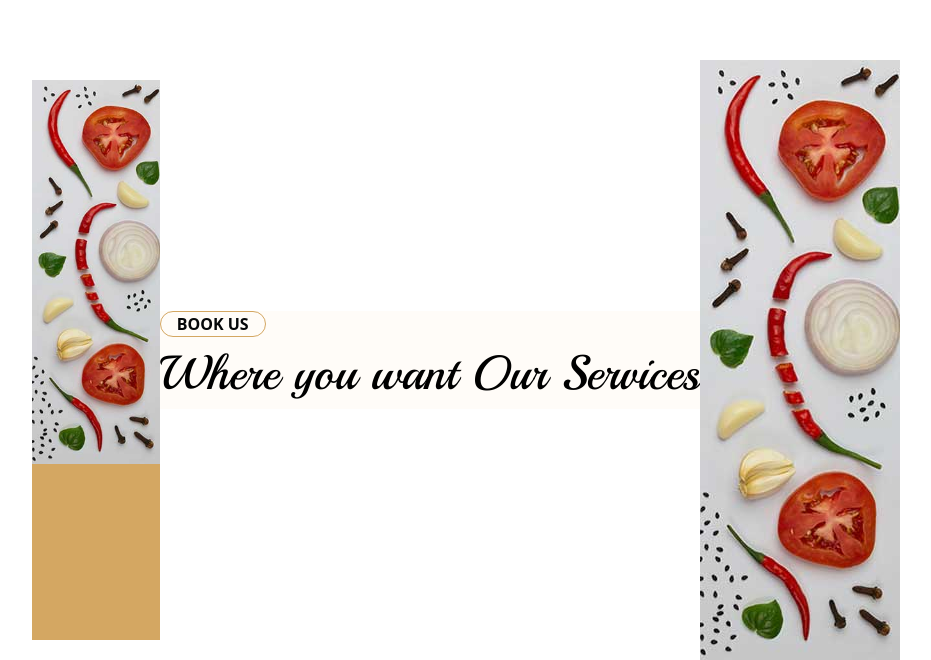
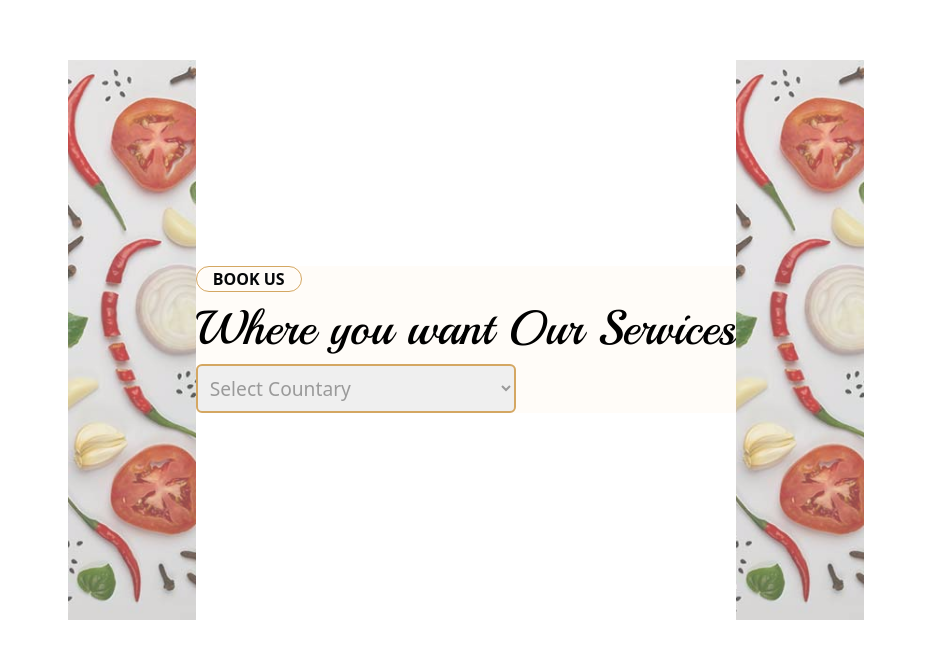
Before and after one commit to chwaleed/Resturant_Website, a React (Vite) app: page / in a window 1280 px wide. Shown: the part 6237-6897 px from the top of the page, without its empty margins (174-1105 px from the left). After the commit the page ends 6857 px from the top, so only its background shows below. Built offline with nearby package versions, Linux system fonts and the light colour scheme.

Commit message:
added select tag in booking page

```diff
--- a/src/pages/Book Us/Booking.jsx
+++ b/src/pages/Book Us/Booking.jsx
@@ -6,8 +6,12 @@ function Booking() {
   return (
     <div className="mt-[8rem]">
       <div className="flex justify-center items-center">
-        <div className="w-[8rem]  bg-primary h-[35rem]">
-          <img src={background} className="object-cover " alt="" />
+        <div className="w-[8rem]  bg-light h-[35rem]">
+          <img
+            src={background}
+            className="object-cover opacity-70 w-full h-full "
+            alt=""
+          />
         </div>
         <div className="bg-light ">
           <div>
@@ -16,8 +20,28 @@ function Booking() {
               Where you want Our Services
             </h1>
           </div>
+          <select className="border-[2px] rounded-md outline-solid outline-[2rem] outline-primary text-secondary border-solid border-primary px-2 text-[1.2rem] w-[20rem] py-2 ">
+            <option value="" className="border-primary">
+              Select Countary
+            </option>
+            <option value="" className="border-primary">
+              USA
+            </option>
+            <option value="" className="border-primary">
+              UK
+            </option>
+            <option value="" className="border-primary">
+              India
+            </option>
+          </select>
         </div>
-        <img src={background} alt="" />
+        <div className="w-[8rem]  bg-light h-[35rem]">
+          <img
+            src={background}
+            className="object-cover opacity-70 w-full h-full "
+            alt=""
+          />
+        </div>
       </div>
     </div>
   );
```
